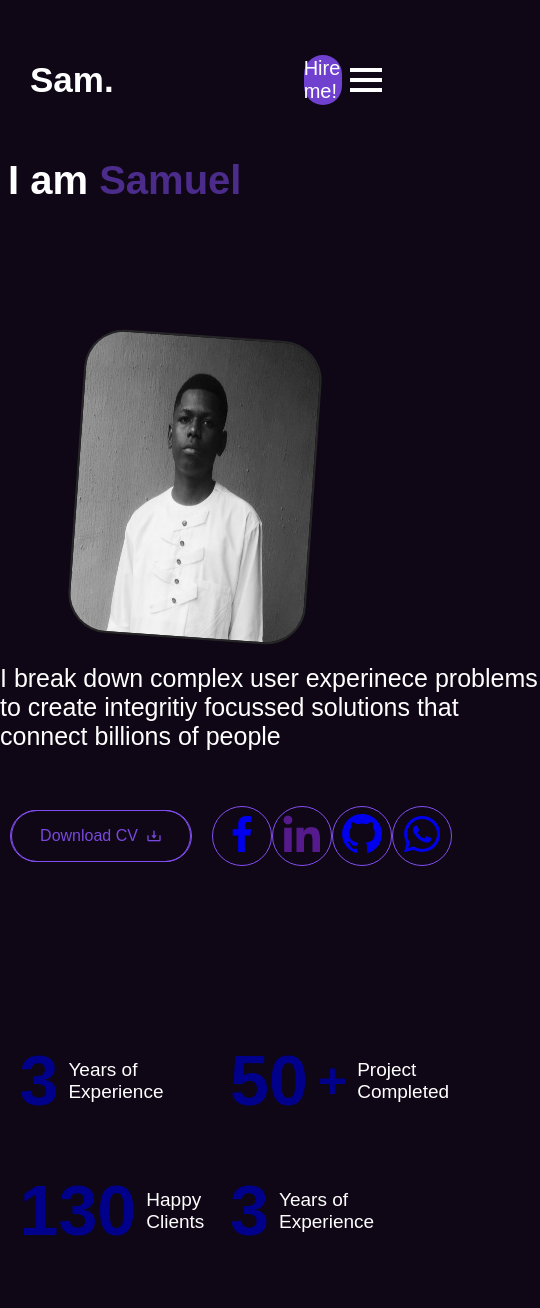
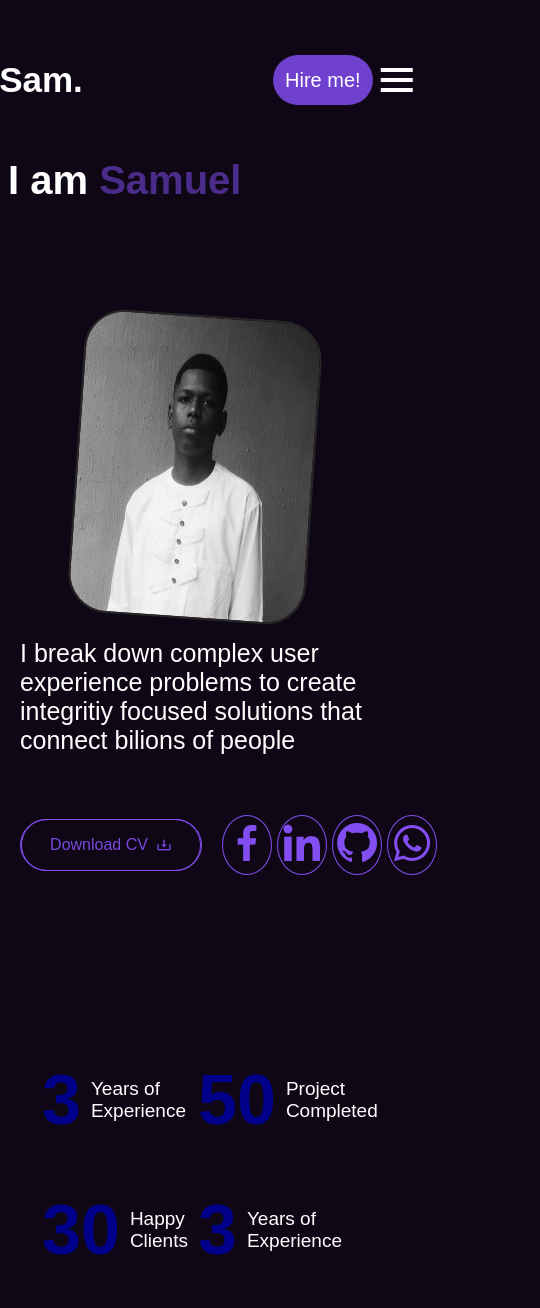
Before and after one commit to Samuel-code00/portofolio, a plain HTML site: page index.html in a window 390 px wide. Shown: the top 1308 px of the page, 540 px wide, since content can reach past the window. Drawn offline with nearby package versions, Linux system fonts and the light colour scheme.

Commit message:
correcting some mistakes

```diff
--- a/index.html
+++ b/index.html
@@ -8,7 +8,7 @@
     <link href='https://unpkg.com/boxicons@2.1.4/css/boxicons.min.css' rel='stylesheet'>
     <link href="https://cdn.jsdelivr.net/npm/aos@2.3.4/dist/aos.css" rel="stylesheet">
     <!-- Smartsupp Live Chat script -->
-<script type="text/javascript">
+    <script type="text/javascript">
     var _smartsupp = _smartsupp || {};
     _smartsupp.key = 'bfa1f5ce9b42ab162368ffff47b9b8f6f4a41b1c';
     window.smartsupp||(function(d) {
@@ -30,7 +30,7 @@
             <a href="#works">Works</a>
             <a href="#resume">Resume</a>
             <a href="#skills">Skills</a>
-            <a href="">Testimonial</a>
+            <a href="#">Testimonial</a>
             <a href="#contact">Contact</a>
         </div>
 
@@ -52,7 +52,7 @@
             <img class="pics" src="assets/images/my picture.jpeg" alt="my picture">
 
            <div class="paragraph">
-              <p>I break down complex user experinece problems to create integritiy focussed solutions that connect billions of people</p>
+              <p>I break down complex user experience problems to create integritiy focused solutions that connect bilions of people</p>
 
               <div class="icons">
                   <div class="cv">
@@ -83,11 +83,11 @@
             <p>Years of Experience</p>
         </div>
         <div class="years">
-            <p class="num" data-target="50">0</p><span class="num1">+</span>
+            <p class="num" data-target="50">0</p>
             <p>Project Completed</p>
         </div>
         <div class="years">
-            <p class="num" data-target="130">0</p>
+            <p class="num" data-target="30">0</p>
             <p>Happy Clients</p>
         </div>
         <div class="years">
--- a/style.css
+++ b/style.css
@@ -160,6 +160,7 @@ body{
 .icons{
     display: flex;
     align-items: center;
+    width: 50%;
 
 }
 
@@ -177,7 +178,8 @@ body{
     display: flex;
     font-size: 30px;
     align-items: center;
-    justify-content: space-evenly;
+    justify-content: space-around;
+    gap: 10px;
     width: 290px;
     padding: 20px;
     justify-content: space-around;
@@ -185,6 +187,7 @@ body{
 }
 
 .media-icons a{
+    color: #834ef1;
     padding-top: 3px;
     box-sizing: border-box;
     text-align: center;
@@ -650,15 +653,20 @@ span:hover{
 
 
 
-@media screen and (max-width: 600px) {
+@media screen and (max-width: 690px) {
     body{
+        width: 100%;
         display: flex;
         flex-direction: column;
         margin: auto;
     }
-    /* .navbar{
+    .hire{
+       min-width: 100px;
+
+    }
+    .navbar{
         width: 100%;
-    } */
+    }
     .menu-icon{
         display: block;
         cursor: pointer;
@@ -687,8 +695,9 @@ span:hover{
     .counters{
         display: flex;
         flex-wrap: wrap;
-        width: 90%;
-        height: 20vh;
+        width: 80%;
+        height: auto;
+        justify-content: space-around;
         padding: 10px 10px;
         margin: 0 auto;
     }
@@ -696,7 +705,7 @@ span:hover{
         height: 130px;
        display: flex;
        align-items: center;
-       width: 40%;
+       width: 150px;
        font-size: 19px;
     }
 
@@ -718,12 +727,13 @@ span:hover{
     }
 
     .paragraph p{
-        width: 540px;
+        width: fit-content;
+        margin: 20px;
     }
 
     .icons{
-        width: 90%;
-        padding: 10px;
+        width: 80%;
+        padding: 20px;
     }
     .pics{
         display: block;
@@ -748,7 +758,37 @@ span:hover{
         display: none;
     }
 
+    .service-container {
+       width: 100%;
+    }
+
+    .media-icons{
+        display: flex;
+        align-items: center;
+        justify-content: space-around;
+        gap: 5px;
+        width: 60%;
+        padding: 20px;
+        justify-content: space-around;
+
+    }
+
+    .media-icons a{
+        color: #834ef1;
+        padding-top: 3px;
+        box-sizing: border-box;
+        text-align: center;
+        border: 1px solid #834ef1;
+        border-radius: 50%;
+        width: 60px;
+        height: 60px;
+    }
+
     /* work */
+    .work-container{
+        width: 90%;
+        padding: auto;
+    }
     .sub-content{
         display: flex;
         align-items: center;
@@ -761,14 +801,24 @@ span:hover{
         bottom: 25px;
     }
     .work{
-        width: 90%;
-        padding: 10px;
         height: 10vh;
-        font-size: 18px
+        padding-top: 0;
+        font-size: 30px;
+    }
+
+    .typed-text{
+        font-size: 40px;
+        width: 290px;
+
     }
 
     .work-content {
         width: 100%;
+    }
+
+    .work-content img{
+        width: 80%;
+        height: 65vh;
     }
 
     .sub-content {
@@ -925,13 +975,14 @@ span:hover{
         gap: 30px;
         text-align: center;
     }
-    #sec-1{
-        background-color: rgb(20, 12, 28);
-        border-radius: 30px;
-        height: 40vh;
-        font-size: 22px;
-        width: 500px;
 
+
+    .message button{
+        font-size: 20px;
+        color: white;
+        outline: none;
+        background-color: #5828b8;
+        border: none;
     }
     /* footer */
 
```
